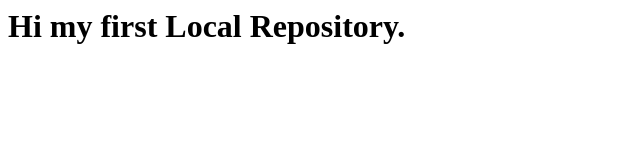
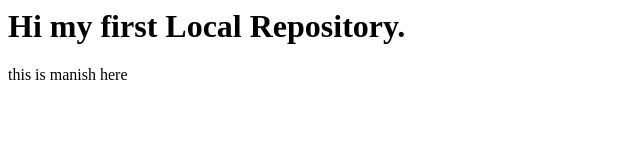
Before and after one commit to CK-Check/LocalRepo, a plain HTML site: page index.html in a window 1280 px wide. Shown: the whole page, without its empty margins (0-640 px from the left). Drawn offline with Linux system fonts and the light colour scheme.

Commit message:
added something

```diff
--- a/index.html
+++ b/index.html
@@ -1 +1,2 @@
 <h1>Hi my first Local Repository.</h1>
+<p>this is manish here</p>
```
